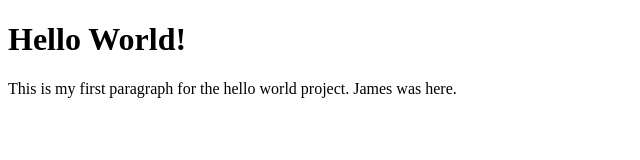
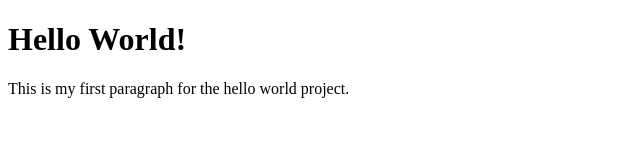
Before and after one commit to seyfarash/hello-world, a plain HTML site: page hello-world/index.html in a window 1280 px wide. Shown: the whole page, without its empty margins (0-640 px from the left). Drawn offline with Linux system fonts and the light colour scheme.

Commit message:
Removed James Was Here.

```diff
--- a/hello-world/index.html
+++ b/hello-world/index.html
@@ -8,7 +8,7 @@
 <body>
     <header>
         <h1>Hello World!</h1>
-        <p>This is my first paragraph for the hello world project. James was here.</p>
+        <p>This is my first paragraph for the hello world project.</p>
     </header>
 
     <!-- Javascipt Files-->
```
